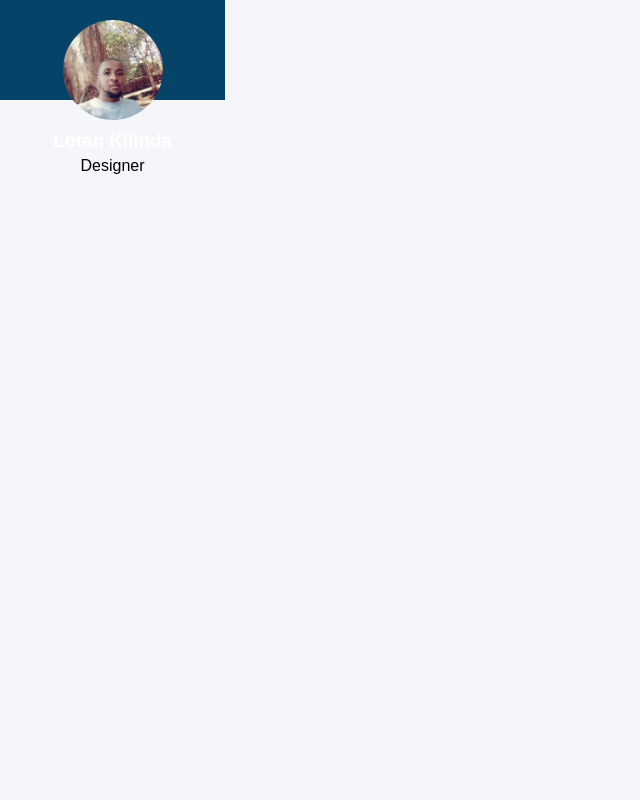
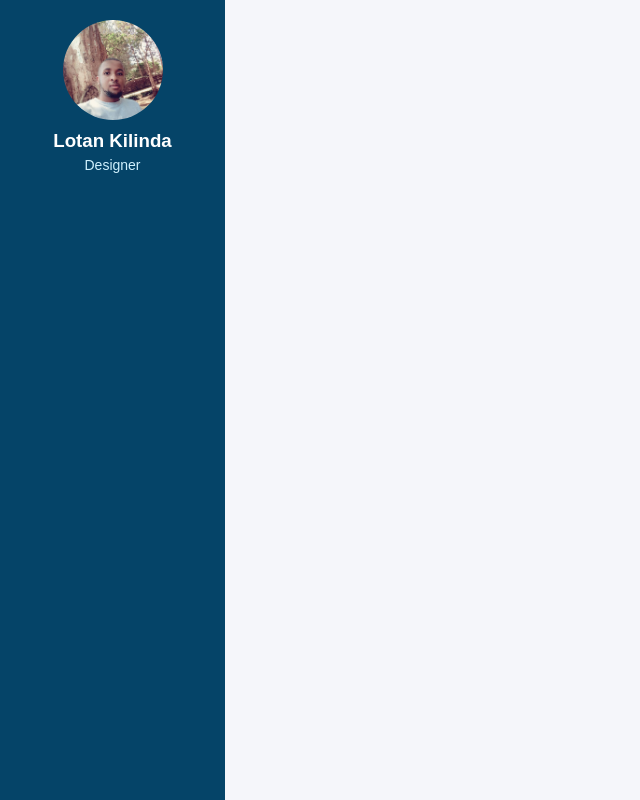
Before and after one commit to Lotany/Rizcakes, a PHP site: page /admin/dashboard.php in a window 1280 px wide. Shown: the whole page, without its empty margins (0-640 px from the left). Run offline with PHP 8.4, Linux system fonts and the light colour scheme; the visitor is signed in with stand-in values (Sample User, id 1).

Commit message:
adding a sidebar

```diff
--- a/admin/style.css
+++ b/admin/style.css
@@ -17,7 +17,7 @@ body {
     top: 0;
     left: 0;
     width: 225px;
-    height: 100px;
+    height: 100%;
     padding: 20px 0;
     transition: all 0.5s ease;
 }
@@ -40,3 +40,8 @@ body {
     color: #ffffff;
     margin: 10px 0 5px;
 }
+
+.wrapper .sidebar .profile p {
+    color: rgb(206, 240, 253);
+    font-size: 14px;
+}
```
